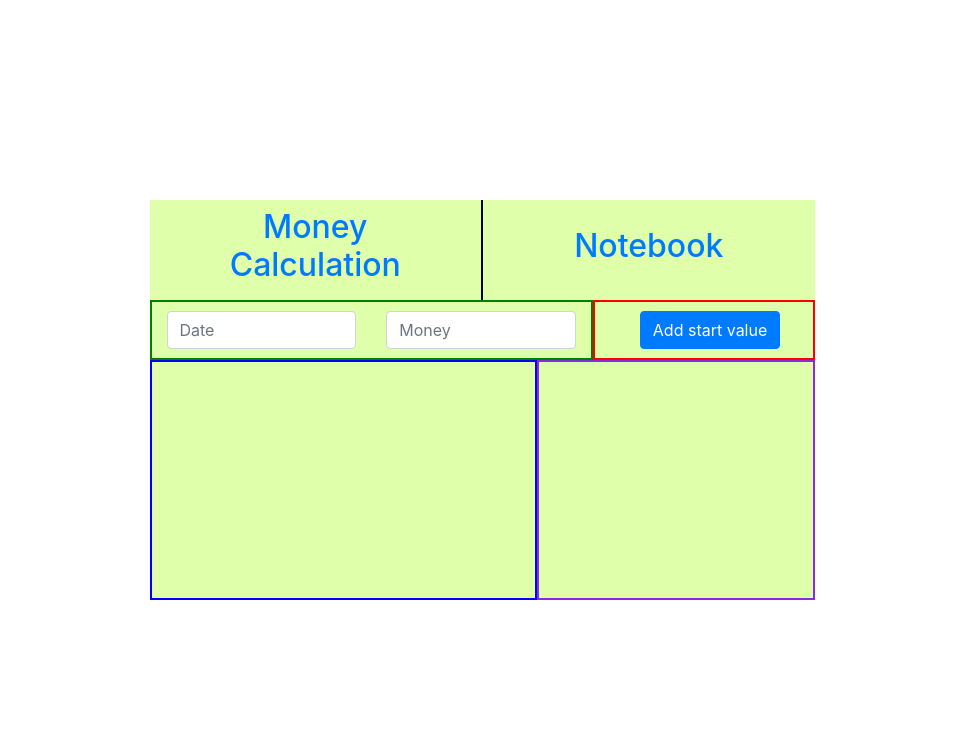
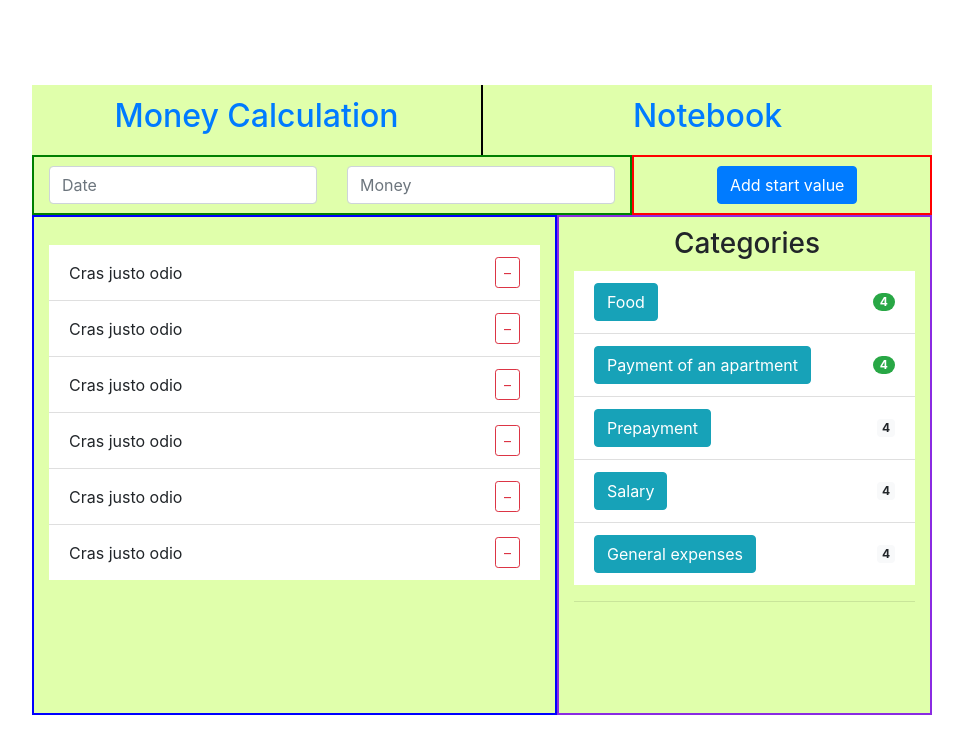
Before and after one commit to EgorGo23/frontend-project-MoneyCalc, a React app: page / in a window 1280 px wide. Shown: the top 754 px of the page, without its empty margins (158-1121 px from the left). Built offline with nearby package versions, Linux system fonts and the light colour scheme.

Commit message:
layout of the main components

```diff
--- a/public/styles/index.scss
+++ b/public/styles/index.scss
@@ -6,48 +6,84 @@
 
     .col-content {
         background-color: #E0FFAB;
-        min-width: 665px;
+        min-width: 900px;
 
+        .main-content {
+            height: 500px;
+        }
+    }
+};
+
+// Navbar
 .btn-select {
-            height: 100px;
+    height: 70px;
 
-            .btn-todo {
+    .btn-calc {
         text-align: center;
+        padding-top: 4px;
+        padding-bottom: 4px;
         border-right: 2px solid black;
     }
     .btn-note {
+        padding-top: 4px;
+        padding-bottom: 4px;
         text-align: center;
     }
 }
+
+// Inputs
 .input-panel {
     height: 60px;
 
     .input-fields {
         border: 2px solid green;
-            }
-            .btn-start {
-                border: 2px solid red;
-            }
-        }
-
-        .main-content {
-            height: 240px;
-
-            .expenditure {
-                border: 2px solid blue;
-            }
-            .categories {
-                border: 2px solid blueviolet;
-            }
-        }
-    }
-};
 
         .input-grid {
             margin-top: 9px;
         }
+    }
+    .btn-start-field {
+        border: 2px solid red;
 
         .btn-add {
             margin-top: 9px;
-    margin-left: 30px;
+            margin-left: 68px;
         }
+    }
+}
+
+// Left-content
+.expenditure {
+    border: 2px solid blue;
+
+    .list-exp {
+        margin-top: 28px;
+
+        .list-item {
+            display: flex;
+            justify-content: space-between;
+            align-items: center;
+        }
+    }
+}
+
+// Right-content
+.categories {
+    border: 2px solid blueviolet;
+
+    .label {
+        margin-top: 10px;
+        margin-left: 100px;
+    }
+
+    .cat-list {
+        margin-top: 10px;
+
+        .category {
+            display: flex;
+            justify-content: space-between;
+            align-items: center;
+        }
+    }
+
+}
--- a/src/components/App.jsx
+++ b/src/components/App.jsx
@@ -1,7 +1,8 @@
 import React from 'react';
+import { Switch, Route } from 'react-router-dom';
 import Calc from './MoneyCalc/Calc';
 import Note from './Notebook/Note';
-import { Switch, Route } from 'react-router-dom';
+
 
 const App = () => (
     <div className='container app'>
--- a/src/components/Header.jsx
+++ b/src/components/Header.jsx
@@ -5,7 +5,7 @@ class Header extends Component {
   render() {
     return (
       <div className="row align-items-center btn-select">
-        <div className="col btn-todo">
+        <div className="col btn-calc">
           <h2>
             <Link
               to="/"
--- a/src/components/MoneyCalc/Main/InputPanel/BtnStart.jsx
+++ b/src/components/MoneyCalc/Main/InputPanel/BtnStart.jsx
@@ -3,7 +3,7 @@ import React, { Component } from 'react';
 class BtnStart extends Component {
   render() {
     return (
-        <div className="col btn-start">
+        <div className="col btn-start-field">
           <button type="button" className="btn btn-primary btn-add">Add start value</button>
         </div>
     );
--- a/src/components/MoneyCalc/Main/MainContent/Categories.jsx
+++ b/src/components/MoneyCalc/Main/MainContent/Categories.jsx
@@ -3,7 +3,71 @@ import React, { Component } from 'react';
 class Categories extends Component {
   render() {
     return (
-        <div className="col categories"></div>
+        <div className="col categories">
+          <h3 className="label">Categories</h3>
+
+          <ul className="list-group list-group-flush cat-list">
+            <li
+              className="list-group-item category"
+            >
+              <button
+              type="button"
+              className="btn btn-info"
+              >
+                Food
+              </button>
+              <span className="badge badge-pill badge-success">4</span>
+            </li>
+            <li
+              className="list-group-item category"
+            >
+              <button
+              type="button"
+              className="btn btn-info"
+              >
+                Payment of an apartment
+              </button>
+              <span className="badge badge-pill badge-success">4</span>
+            </li>
+            <li
+              className="list-group-item category"
+            >
+              <button
+              type="button"
+              className="btn btn-info"
+              >
+                Prepayment
+              </button>
+              <span className="badge badge-light">4</span>
+            </li>
+            <li
+              className="list-group-item category"
+            >
+              <button
+              type="button"
+              className="btn btn-info"
+              >
+                Salary
+              </button>
+              <span className="badge badge-light">4</span>
+            </li>
+            <li
+              className="list-group-item category"
+            >
+              <button
+              type="button"
+              className="btn btn-info"
+              >
+                General expenses
+              </button>
+              <span className="badge badge-light">4</span>
+            </li>
+          </ul>
+
+          <hr />
+
+
+          </div>
     );
   }
 }
--- a/src/components/MoneyCalc/Main/MainContent/Expenditure.jsx
+++ b/src/components/MoneyCalc/Main/MainContent/Expenditure.jsx
@@ -3,7 +3,76 @@ import React, { Component } from 'react';
 class Expenditure extends Component {
   render() {
     return (
-        <div className="col-7 expenditure"></div>
+        <div className="col-7 expenditure">
+          <ul className="list-group list-group-flush list-exp">
+            <li
+              className="list-group-item list-item"
+            >
+              Cras justo odio
+              <button
+                type="button"
+                className="btn btn-outline-danger btn-sm"
+              >
+                &ndash;
+              </button>
+            </li>
+            <li
+              className="list-group-item list-item"
+            >
+              Cras justo odio
+              <button
+                type="button"
+                className="btn btn-outline-danger btn-sm"
+              >
+                &ndash;
+              </button>
+            </li>
+            <li
+              className="list-group-item list-item"
+            >
+              Cras justo odio
+              <button
+                type="button"
+                className="btn btn-outline-danger btn-sm"
+              >
+                &ndash;
+              </button>
+            </li>
+            <li
+              className="list-group-item list-item"
+            >
+              Cras justo odio
+              <button
+                type="button"
+                className="btn btn-outline-danger btn-sm"
+              >
+                &ndash;
+              </button>
+            </li>
+            <li
+              className="list-group-item list-item"
+            >
+              Cras justo odio
+              <button
+                type="button"
+                className="btn btn-outline-danger btn-sm"
+              >
+                &ndash;
+              </button>
+            </li>
+            <li
+              className="list-group-item list-item"
+            >
+              Cras justo odio
+              <button
+                type="button"
+                className="btn btn-outline-danger btn-sm"
+              >
+                &ndash;
+              </button>
+            </li>
+          </ul>
+        </div>
     );
   }
 }
```
Lines whose indentation alone changed are shown as unchanged.
